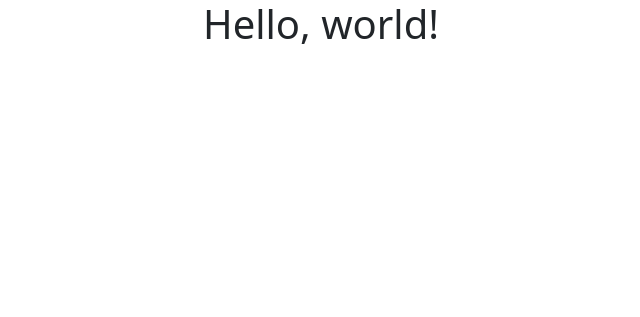
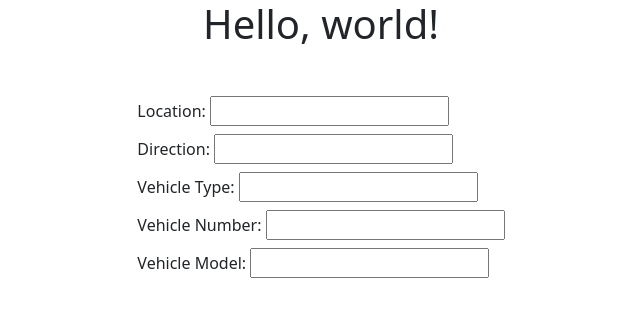
Before and after one commit to SR-005/hopin, a Django app: page /testcreateride/ in a window 1280 px wide. Shown: the top 317 px of the page, without its empty margins (319-959 px from the left). Run offline with Django 5.2, Linux system fonts and the light colour scheme; some libraries are stand-ins or nearby versions.

Commit message:
test form built

```diff
--- a/hopin_app/models.py
+++ b/hopin_app/models.py
@@ -58,6 +58,6 @@ class driverdetail(models.Model):
     usercredentials=models.OneToOneField(User, on_delete=models.CASCADE, related_name="driver")
     preferedlocation=models.CharField()                 #location suggession
     prefereddirection=models.CharField()                #direction suggession
+    vehicletype=models.CharField()                      #car or bike
     vehiclenumber=models.CharField(max_length=12)       #KL 41 **** ****
-    vehicletype=models.CharField()                      #car or bike
     vehiclemodel=models.CharField()                     #car or bike model name
--- a/hopin_app/templates/testdriver.html
+++ b/hopin_app/templates/testdriver.html
@@ -11,5 +11,37 @@
 
     <h1 class="text-center">Hello, world!</h1>
 
+    <div class="d-flex justify-content-center mt-5">
+      <form method="POST">
+        {% csrf_token %}
+
+        <div class="mb-2">
+          <label>Location: </label>
+          <input type="text" name="preferedlocation">
+        </div>
+
+        <div class="mb-2">
+          <label>Direction: </label>
+          <input type="text" name="prefereddirection">
+        </div>
+
+        <div class="mb-2">
+          <label>Vehicle Type: </label>
+          <input type="text" name="vehicletype">
+        </div>
+
+        <div class="mb-2">
+          <label>Vehicle Number: </label>
+          <input type="text" name="vehiclenumber">
+        </div>
+
+        <div class="mb-2">
+          <label>Vehicle Model: </label>
+          <input type="text" name="vehiclemodel">
+        </div>
+
+      </form>
+    </div>
+
   </body>
 </html>
```
